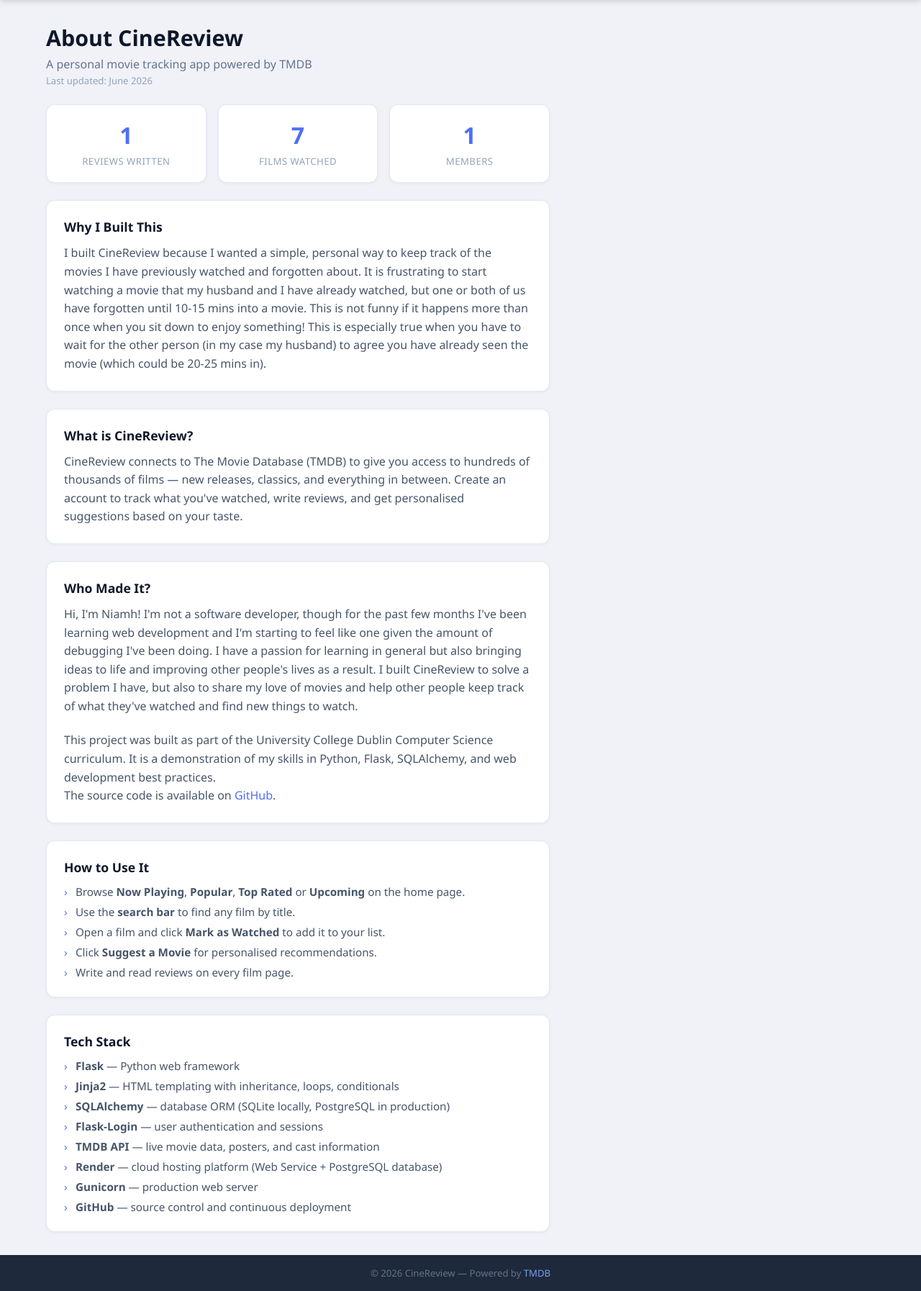
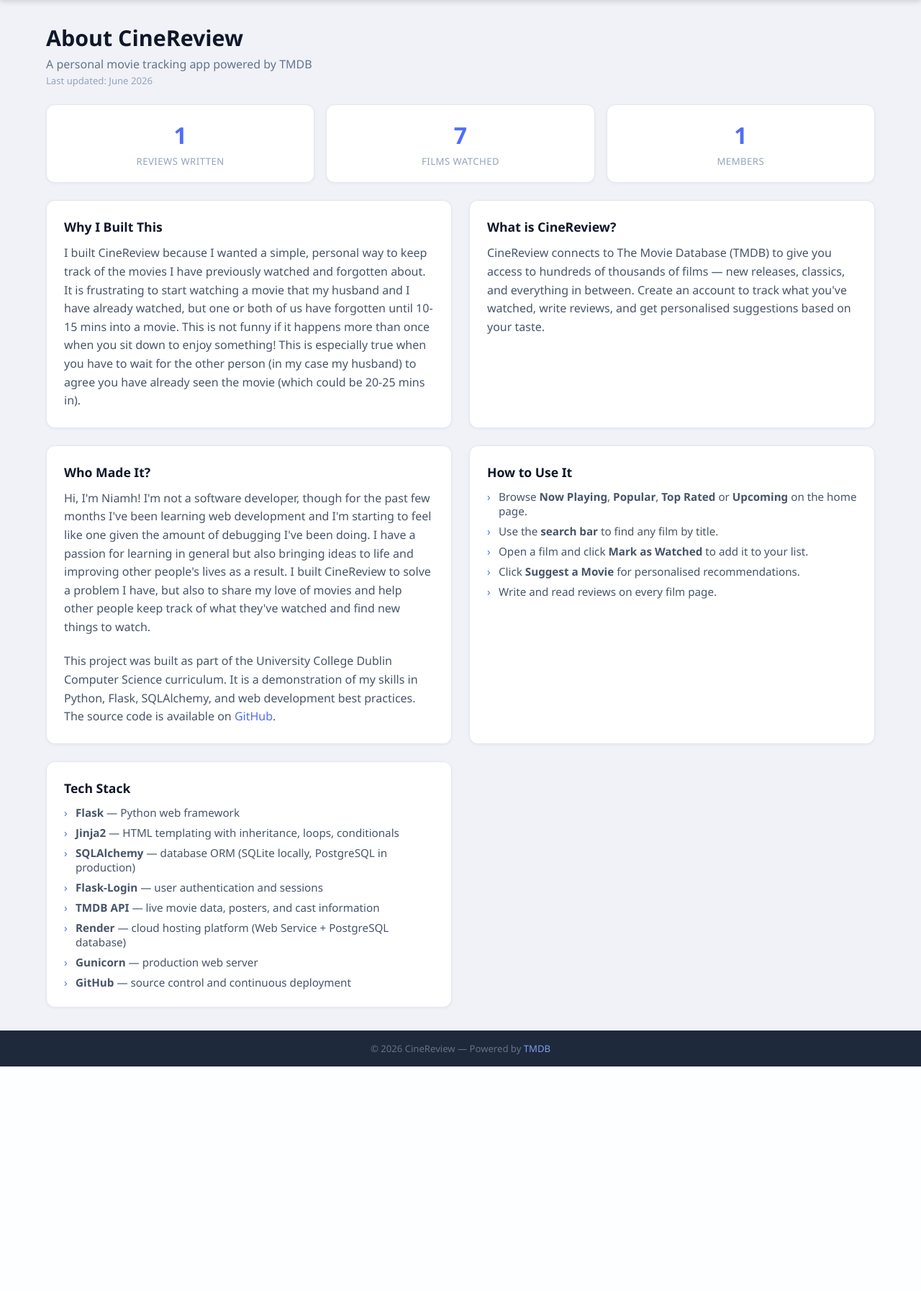
Before and after one commit to niamh888/cinereview, a Flask app: page /about in a window 1280 px wide. Shown: the part 60-1854 px from the top of the page at 72% size. After the commit the page ends 1542 px from the top, so only its background shows below. Run offline with Flask 3, Linux system fonts and the light colour scheme; data comes from the database, SQL or seed files in the repository.

Commit message:
Change to 2 column grid rather than fixed width (700px) on the about page to remove the white space from the fixed width cards.  Stats row remains the same

```diff
--- a/flask_app/static/style.css
+++ b/flask_app/static/style.css
@@ -669,7 +669,19 @@ a:hover { text-decoration: underline; }
 .strength-checklist li.passed::before { content: "✓"; color: #16a34a; }
 
 /* ---- About Page ---- */
-.about-container { max-width: 700px; display: flex; flex-direction: column; gap: 1.5rem; }
+.about-container { display: flex; flex-direction: column; gap: 1.5rem; }
+
+.about-cards-grid {
+    display: grid;
+    grid-template-columns: 1fr;
+    gap: 1.5rem;
+}
+
+@media (min-width: 900px) {
+    .about-cards-grid {
+        grid-template-columns: repeat(2, 1fr);
+    }
+}
 
 .stats-grid { display: grid; grid-template-columns: repeat(3, 1fr); gap: 1rem; }
 
--- a/flask_app/templates/about.html
+++ b/flask_app/templates/about.html
@@ -26,6 +26,7 @@
         </div>
     </div>
 
+    <div class="about-cards-grid">
     <div class="about-card">
         <h2>Why I Built This</h2>
         <p>I built CineReview because I wanted a simple, personal way to keep track of the movies
@@ -83,5 +84,6 @@
         </ul>
     </div>
 
+    </div>{# end about-cards-grid #}
 </div>
 {% endblock %}
```
Also changed, not shown: README.md.
